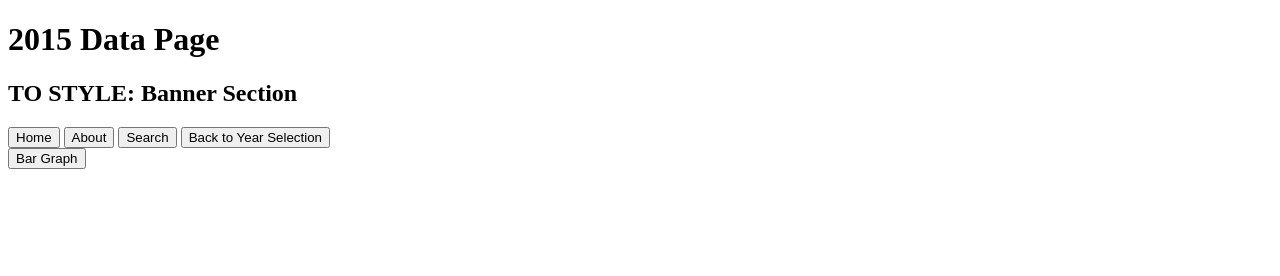
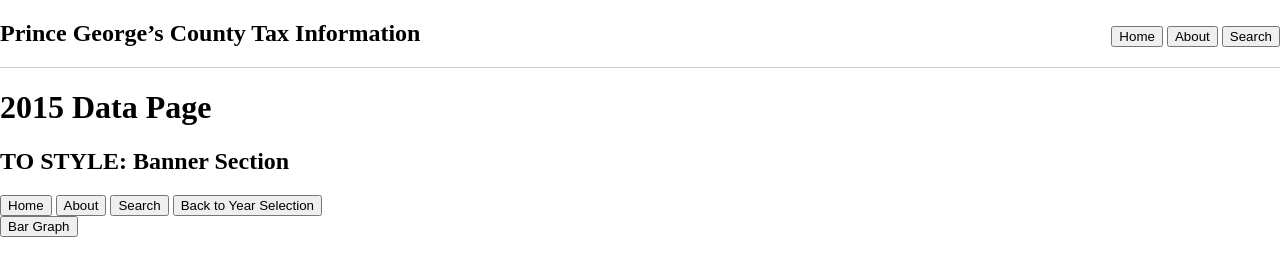
Before and after one commit to alyssaraq98/INST377-GroupProject-A97, a website: page public/dataTwo.html in a window 1280 px wide. Drawn offline with nearby package versions, Linux system fonts and the light colour scheme.

Commit message:
data changes

```diff
--- a/public/dataTwo.html
+++ b/public/dataTwo.html
@@ -1,6 +1,7 @@
 <!DOCTYPE html>
 <html lang="en">
     <head>
+         <link rel="stylesheet" type="text/css" href="menubar.css" />
         <meta charset="utf-8">
         <title>Data Page</title>
         <script
@@ -10,6 +11,23 @@
     ></script>
     </head>
     <body>
+
+        <div class="header">
+            <h2>
+                Prince George’s County Tax Information
+            </h2>
+            <ul class="menubar">
+                <li>
+                    <button id="home" class="banner"> Home</button>
+                </li>
+                <li>
+                    <button id="about" class="banner">About</button>
+                </li>
+                <li>
+                    <button id="search" class="banner">Search</button>
+                </li>
+            </ul>
+        </div>
         <h1>2015 Data Page</h1>
 
         <h2>TO STYLE: Banner Section</h2>
```
Also changed, not shown: public/dataOne.html (+18 -0 lines), public/dataThree.html (+18 -0 lines).
